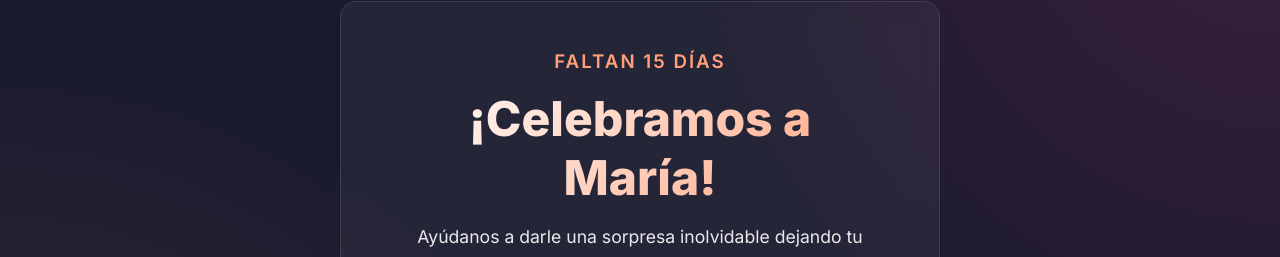
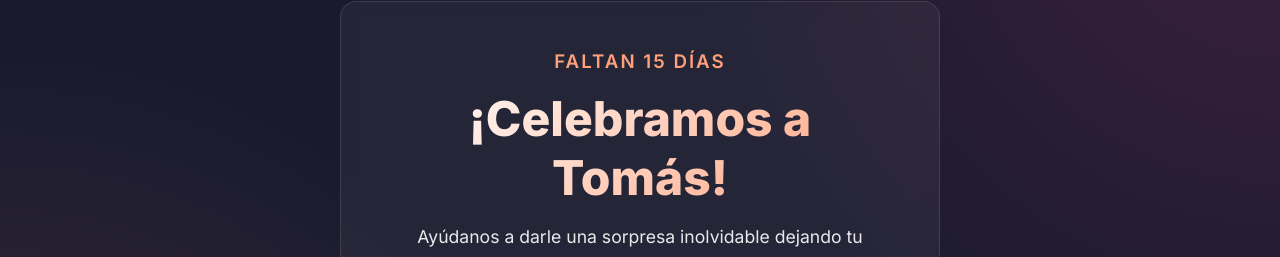
Before and after one commit to waltermarianoandrada-eng/invitaci-n-, a React (Vite) app: page / in a window 1280 px wide. Shown: the part 143-400 px from the top of the page. Built offline with nearby package versions, Linux system fonts and the light colour scheme.

Commit message:
feat: change host name to Tomas

```diff
--- a/src/config.ts
+++ b/src/config.ts
@@ -24,7 +24,7 @@ export const config: AppConfig = {
   eventName: "Cumpleaños Sorpresa",
   eventType: "birthday",
   eventDate: "2026-10-15T20:00:00",
-  hostName: "María",
+  hostName: "Tomás",
   hostAge: 30,
   theme: {
     primaryColor: "#FF4785",
@@ -34,7 +34,7 @@ export const config: AppConfig = {
     fontFamily: "'Inter', sans-serif"
   },
   texts: {
-    landingTitle: "¡Celebramos a María!",
+    landingTitle: "¡Celebramos a Tomás!",
     landingSubtitle: "Ayúdanos a darle una sorpresa inolvidable dejando tu mensaje en video.",
     recordButton: "Dejar un mensaje sorpresa",
     countdownPrefix: "Faltan",
```
